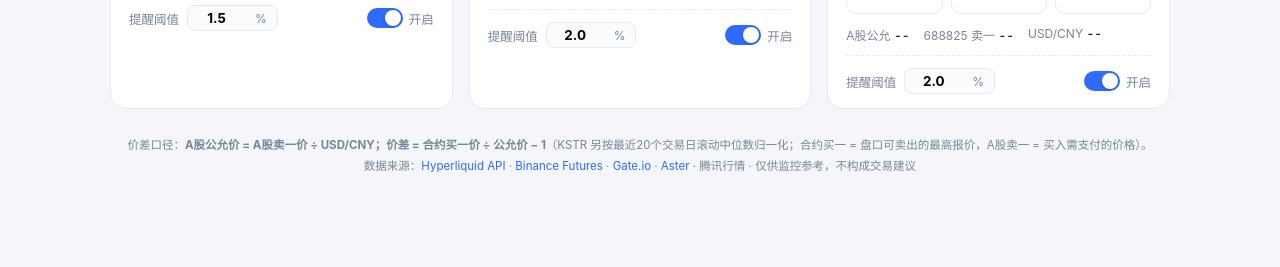
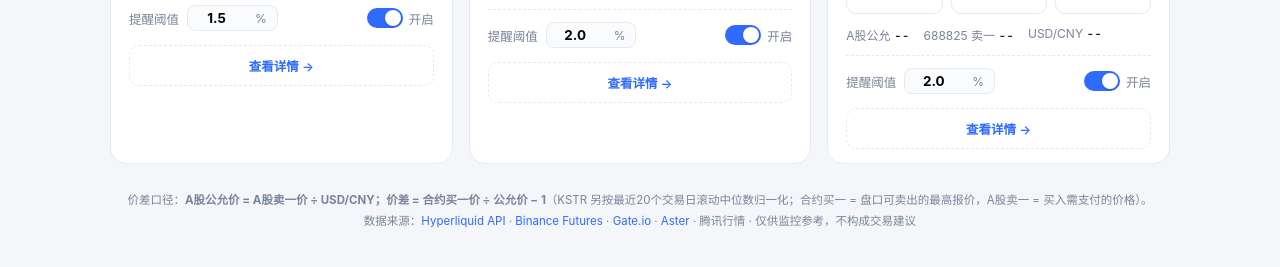
Before and after one commit to surfacebuaa-maker/spread-monitor-summary, a plain HTML site: page index.html in a window 1280 px wide. Shown: the part 343-610 px from the top of the page. Drawn offline with Linux system fonts and the light colour scheme; no server answers.

Commit message:
Make detail links prominent with full-width card buttons

```diff
--- a/index.html
+++ b/index.html
@@ -100,6 +100,13 @@
     padding: 6px 12px; white-space: nowrap; transition: border-color .2s, background .2s;
   }
   .card .card-link:hover { border-color: var(--accent); background: rgba(47,107,255,.07); }
+  .card .card-detail {
+    display: block; margin-top: 14px; padding: 10px 0; text-align: center;
+    font-size: 12.5px; font-weight: 600; color: var(--accent); text-decoration: none;
+    border: 1px dashed var(--border); border-radius: 10px;
+    transition: border-color .2s, background .2s;
+  }
+  .card .card-detail:hover { border-color: var(--accent); background: rgba(47,107,255,.06); }
 
   .spread-main { display: flex; align-items: baseline; gap: 8px; margin: 6px 0 4px; }
   .spread-main .val { font-size: 40px; font-weight: 800; font-variant-numeric: tabular-nums; letter-spacing: -1px; }
@@ -236,6 +243,7 @@
           <span class="switch"></span> 开启
         </label>
       </div>
+      <a class="card-detail" href="https://gigadev-basis-monitor.surface-buaa139523.chatgpt.site" target="_blank" rel="noopener">查看详情 →</a>
     </div>
 
     <!-- KSTR -->
@@ -269,6 +277,7 @@
           <span class="switch"></span> 开启
         </label>
       </div>
+      <a class="card-detail" href="https://star50-kstr-spread.surface-buaa139523.chatgpt.site" target="_blank" rel="noopener">查看详情 →</a>
     </div>
 
     <!-- CXMT -->
@@ -315,6 +324,7 @@
           <span class="switch"></span> 开启
         </label>
       </div>
+      <a class="card-detail" href="https://cxmt-spread-watch.surface-buaa139523.chatgpt.site" target="_blank" rel="noopener">查看详情 →</a>
     </div>
 
   </div>
```
